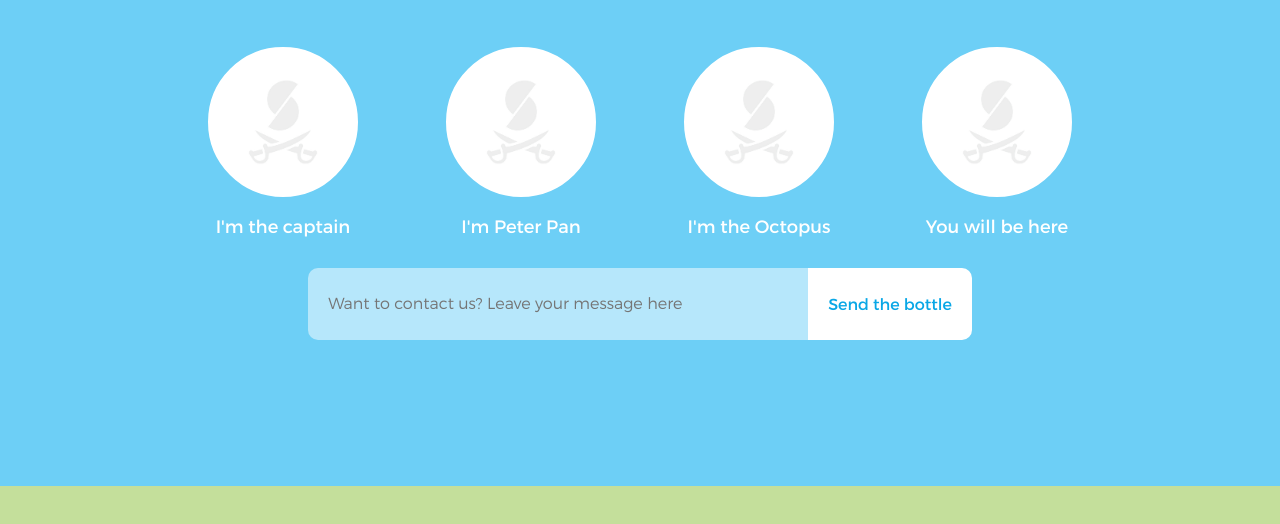
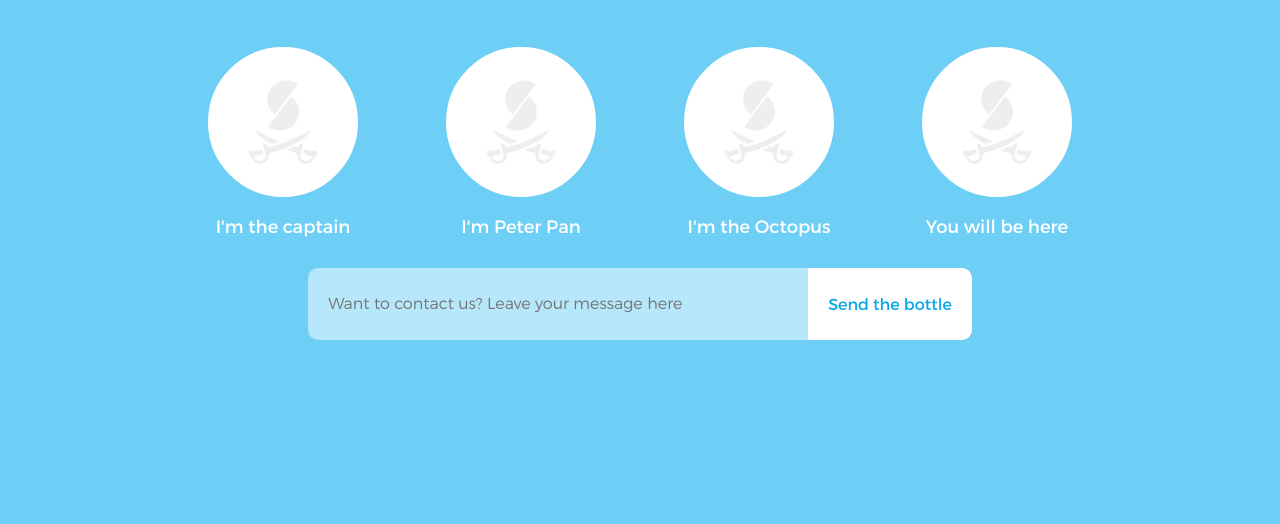
Before and after one commit to trungdq88/css-stuffs, a plain HTML site: page delay-scroll/index.html in a window 1280 px wide. Shown: the part 234-758 px from the top of the page. Drawn offline with Linux system fonts and the light colour scheme.

Commit message:
Fix bottom.

```diff
--- a/delay-scroll/js/main.js
+++ b/delay-scroll/js/main.js
@@ -42,11 +42,11 @@ function moveSections(isMoveForward) {
             });
         }, 100 * timingIndex + (isMoveForward ? 0 : 100));
         setTimeout(function () {
-            var bottom = ((currentSection - index) * 90 + 10) + 'vh';
+             var bottom = ((currentSection - index) * 100) + 'vh';
             // Last section has full height
-            if (currentSection == sections.length - 1 && index == currentSection) {
-                bottom = 0;
-            }
+            // if (currentSection == sections.length - 1 && index == currentSection) {
+            //     bottom = 0;
+            // }
             $(section).css({
                 bottom: bottom
             });
--- a/delay-scroll/less/style.less
+++ b/delay-scroll/less/style.less
@@ -123,7 +123,7 @@ ul#menu {
 section {
   text-align: center;
   padding: 80px 0;
-  bottom: 10vh;
+  bottom: 0vh;
   overflow: hidden;
   &.no-animate {
     -webkit-transition: none;
```
Also changed, not shown: delay-scroll/css/style.css.
